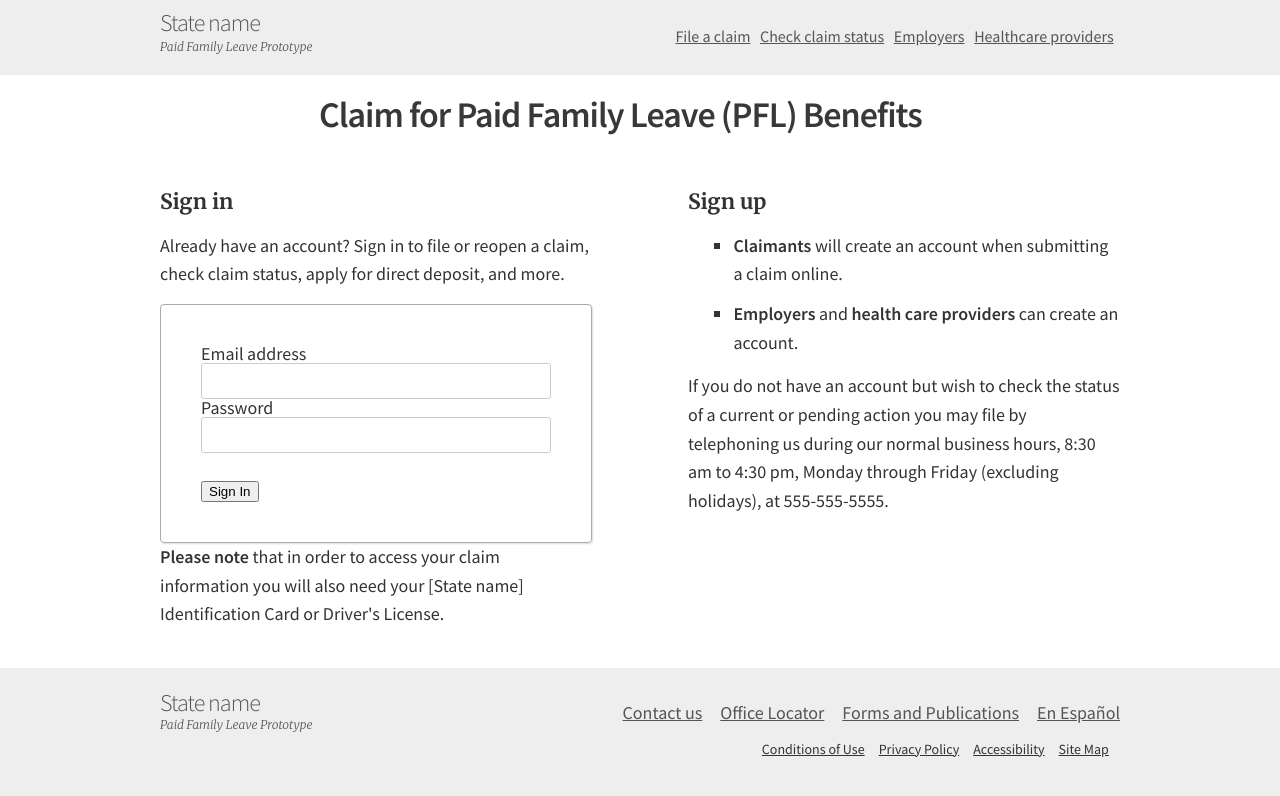
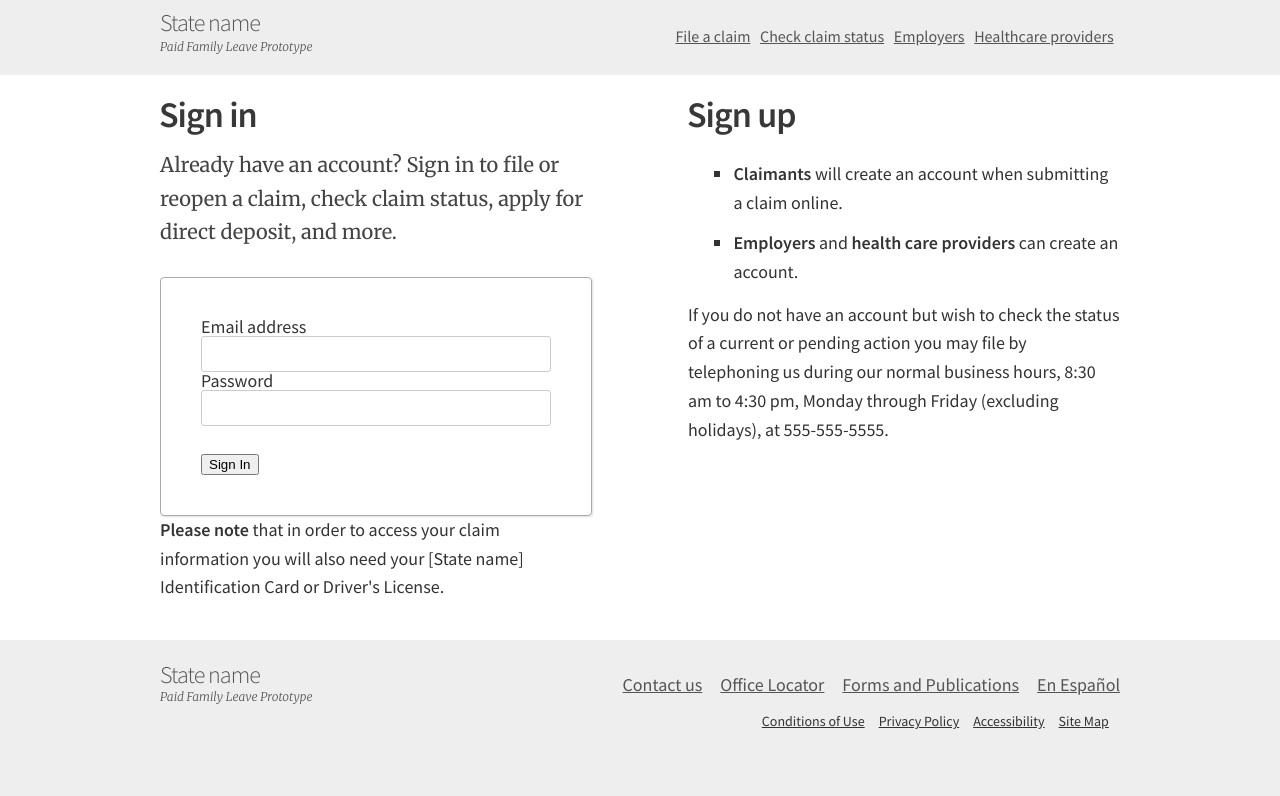
Before and after one commit to 18F/Paid-Leave-Prototype, a Jekyll site: the page built from _pages/sign-in.html, in a window 1280 px wide. Shown: the top 796 px of the page. Built offline with Jekyll 4.4.1, drawn with Linux system fonts in a browser that asks for light colours; nearby versions of some CDN libraries; library files that are not in the unit come from our copies.

Commit message:
Fix the header levels

```diff
--- a/_pages/sign-in.html
+++ b/_pages/sign-in.html
@@ -8,10 +8,9 @@ excerpt: none
   {% include site-header.html %}
   <main role="main" id="main" class="page">
     <div class="wrapper">
-      <h1>Claim for Paid Family Leave (PFL) Benefits</h1>
 
         <div class="col-sign-in">
-          <h2>Sign in</h2>
+          <h1>Sign in</h1>
           <p>Already have an account? Sign in to file or reopen a claim, check claim status, apply for direct deposit, and more.</p>
           <form action="#">
             <fieldset class="fieldset fieldset-claimant">
@@ -30,7 +29,7 @@ excerpt: none
         </div>
 
         <div class="col-sign-up">
-          <h2>Sign up</h2>
+          <h1>Sign up</h1>
           <ul>
             <li><strong>Claimants</strong> will create an account when submitting a claim online.</li>
             <li><strong>Employers</strong> and <strong>health care providers</strong> can create an account.</li>
```
